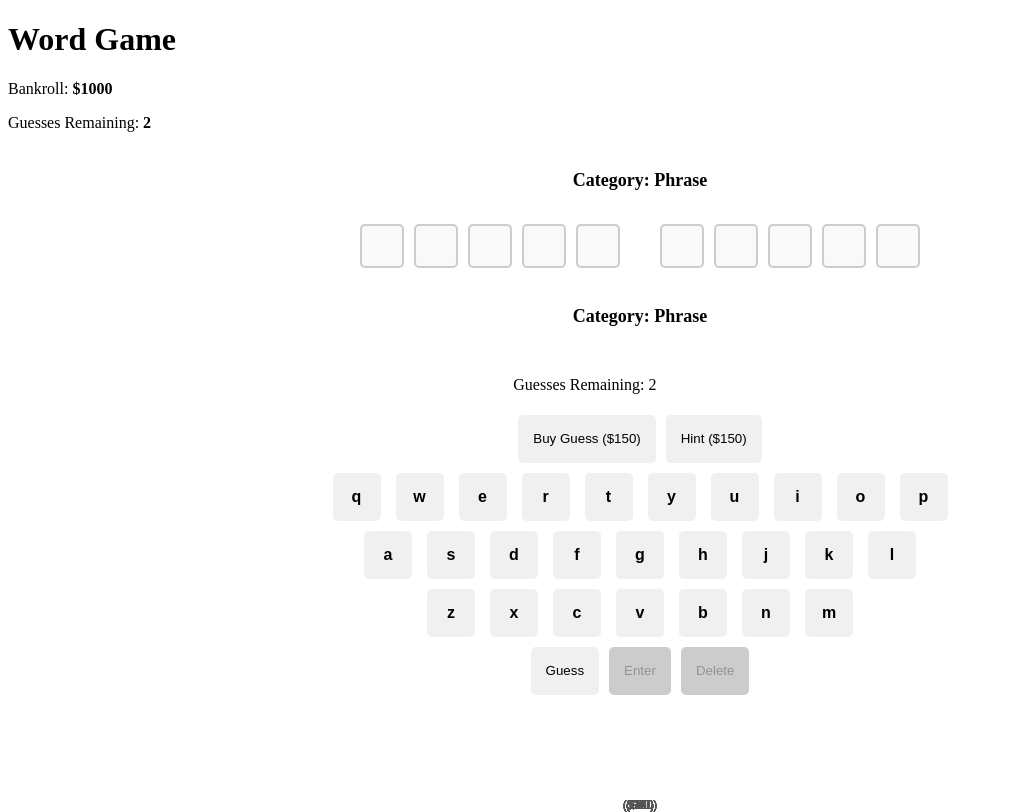
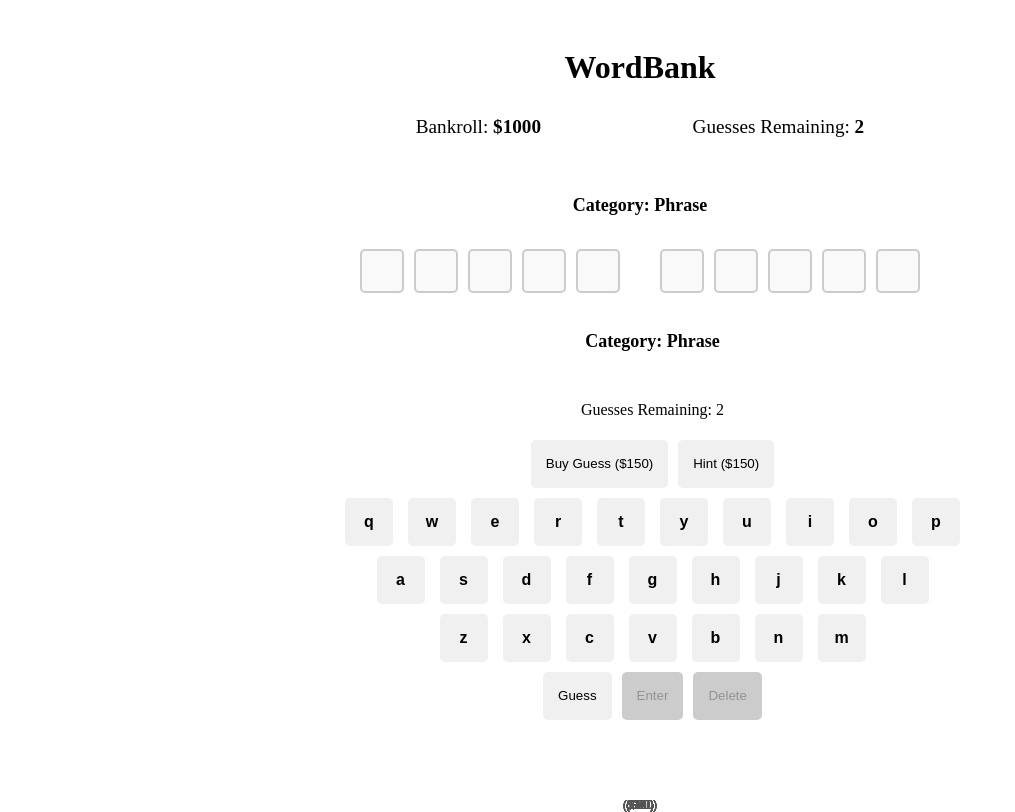
Before and after one commit to thechefcharles/WordBank, a Vue app: page / in a window 1280 px wide. Shown: the whole page, without its empty margins (0-1015 px from the left). Built offline with nearby package versions, Linux system fonts and the light colour scheme.

Commit message:
Update App.vue

```diff
--- a/src/App.vue
+++ b/src/App.vue
@@ -1,22 +1,30 @@
 <script setup>
+import { useStore } from './store';
 import Keyboard from './components/Keyboard.vue';
 import PhraseDisplay from './components/PhraseDisplay.vue';
-import { useStore } from './store';
 
-const store = useStore(); // Access the store to dynamically display game state
+// Access the Pinia store
+const store = useStore();
+
+// Destructure necessary state from the store for simplicity
+const { bankroll, guesses, winState, lossState, resetGame } = store;
 </script>
 
 <template>
   <div id="app">
+    <!-- Header Section -->
     <header>
-      <h1>Word Game</h1>
+      <h1>WordBank</h1>
       <div class="game-info">
         <p>Bankroll: <strong>${{ bankroll }}</strong></p>
         <p>Guesses Remaining: <strong>{{ guesses }}</strong></p>
       </div>
     </header>
 
+    <!-- Phrase Display Component -->
     <PhraseDisplay />
+
+    <!-- Keyboard Component -->
     <Keyboard />
 
     <!-- Win Modal -->
@@ -40,40 +48,141 @@ const store = useStore(); // Access the store to dynamically display game state
   </div>
 </template>
 
-<script>
-import { useStore } from './store';
-import Keyboard from './components/Keyboard.vue';
-import PhraseDisplay from './components/PhraseDisplay.vue';
+<style scoped>
+/* General Layout */
+#app {
+  text-align: center;
+  margin: 0 auto;
+  padding: 20px;
+  max-width: 600px;
+}
 
-export default {
-  name: 'App',
-  components: {
-    Keyboard,
-    PhraseDisplay,
-  },
-  data() {
-    return {
-      store: useStore(), // Access the store
-    };
-  },
-  computed: {
-    bankroll() {
-      return this.store.bankroll;
-    },
-    guesses() {
-      return this.store.guesses;
-    },
-    winState() {
-      return this.store.winState;
-    },
-    lossState() {
-      return this.store.lossState;
-    },
-  },
-  methods: {
-    resetGame() {
-      this.store.resetGame();
-    },
-  },
-};
-</script>
+header {
+  margin-bottom: 20px;
+}
+
+header h1 {
+  font-size: 2rem;
+  margin-bottom: 10px;
+}
+
+.game-info {
+  display: flex;
+  justify-content: space-around;
+  font-size: 1.2rem;
+}
+
+body {
+  font-size: 16px;
+  line-height: 1.5;
+}
+
+/* Adjust font sizes for mobile */
+@media (max-width: 768px) {
+  body {
+    font-size: 14px;
+  }
+
+  header h1 {
+    font-size: 1.8rem;
+  }
+}
+
+/* Responsive Keyboard Layout */
+.keyboard {
+  display: flex;
+  flex-wrap: wrap;
+  justify-content: center;
+}
+
+.key-row {
+  display: flex;
+  overflow-x: auto; /* Allow scrolling if the keyboard is too wide */
+  gap: 5px;
+}
+
+button {
+  min-width: 48px; /* Ensure buttons are touch-friendly */
+  min-height: 48px;
+  font-size: 1rem;
+  padding: 10px;
+  margin: 5px;
+  border: none;
+  border-radius: 5px;
+  background-color: #f0f0f0;
+  cursor: pointer;
+  transition: background-color 0.3s, transform 0.2s;
+}
+
+button:active {
+  background-color: #0056b3;
+  transform: scale(0.95); /* Touch feedback */
+}
+
+/* Adjust button styles for mobile */
+@media (max-width: 768px) {
+  .keyboard {
+    flex-direction: column;
+  }
+
+  .key-row {
+    display: grid;
+    grid-template-columns: repeat(5, 1fr);
+    gap: 5px;
+  }
+
+  button {
+    font-size: 14px;
+  }
+
+  .controls button {
+    font-size: 16px;
+    margin: 5px;
+  }
+}
+
+/* Modal Styles */
+.modal {
+  position: fixed;
+  top: 50%;
+  left: 50%;
+  transform: translate(-50%, -50%);
+  background: #fff;
+  box-shadow: 0 4px 8px rgba(0, 0, 0, 0.2);
+  z-index: 10;
+  width: 80%;
+  max-width: 400px;
+  border-radius: 10px;
+  padding: 20px;
+}
+
+.modal-content {
+  text-align: center;
+}
+
+.modal-content h2 {
+  font-size: 1.8rem;
+  margin-bottom: 15px;
+}
+
+.modal-content button {
+  background-color: #007bff;
+  color: #fff;
+  padding: 10px 20px;
+  border: none;
+  border-radius: 5px;
+  cursor: pointer;
+  font-size: 1rem;
+  margin-top: 15px;
+}
+
+.modal-content button:hover {
+  background-color: #0056b3;
+}
+
+/* Modal Scrollable Adjustments */
+.modal {
+  max-height: 90vh;
+  overflow-y: auto;
+}
+</style>
```
